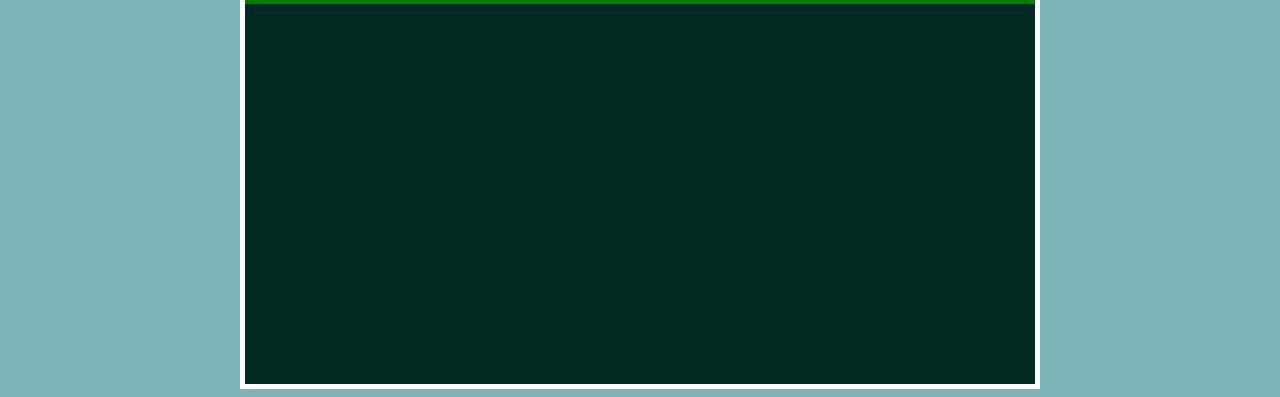
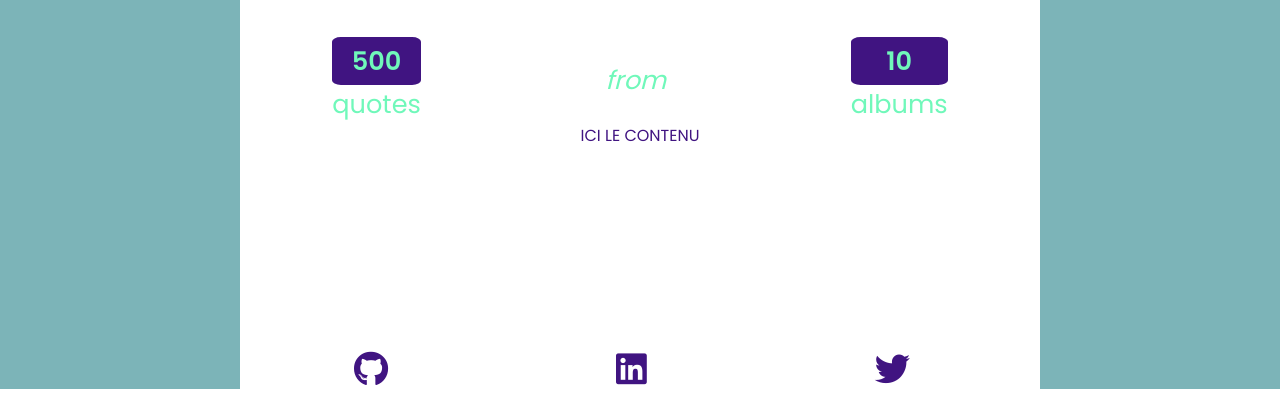
Before and after one commit to richad-m/booba-api, a Flask app: page / in a window 1280 px wide. Shown: the part 411-808 px from the top of the page. Run offline with Flask 2, Linux system fonts and the light colour scheme.

Commit message:
added css and footer

```diff
--- a/static/css/style.css
+++ b/static/css/style.css
@@ -1,3 +1,5 @@
+@import url("https://fonts.googleapis.com/css2?family=Poppins:wght@200;400;600&display=swap");
+
 :root {
   --purple: #401481;
   --green: #70f8ba;
@@ -8,6 +10,7 @@
 * {
   margin: 0;
   padding: 0;
+  font-family: Poppins;
 }
 
 .container-fluid {
@@ -17,11 +20,13 @@
   display: flex;
   align-items: center;
   justify-content: center;
+  position: relative;
+  padding-top: 1em;
 }
 
 .title-card {
-  background: var(--dark_green);
-  border: 5px solid white;
+  background: white;
+  /* border: 5px solid white; */
   width: 100vh;
   height: 100vh;
 }
@@ -39,9 +44,9 @@
   align-items: center;
 }
 
-.banner {
+/* .banner {
   border: 5px solid green;
-}
+} */
 
 .banner-main-text {
   color: white;
@@ -56,7 +61,48 @@
   color: white;
   position: absolute;
   bottom: 0;
-  color: var(--purple);
+  color: var(--dark_green);
   font-weight: bolder;
   font-size: large;
 }
+
+.presentation {
+  color: white;
+}
+
+.numbers {
+  color: var(--green);
+  display: flex;
+  justify-content: space-around;
+  align-items: center;
+  font-size: 1.6em;
+}
+
+.number {
+  border: 5px solid var(--purple);
+  background-color: var(--purple);
+  border-radius: 10%;
+  font-weight: 600;
+}
+
+.footer {
+  position: absolute;
+  bottom: 0;
+  display: flex;
+  justify-content: space-around;
+  width: 98vh;
+}
+
+.social-icons {
+  font-size: 2.2em;
+  color: var(--purple);
+}
+
+.social-icons:hover {
+  color: var(--green);
+  transition: cubic-bezier(0.075, 0.82, 0.165, 1);
+}
+
+.content {
+  color: var(--purple);
+}
--- a/templates/index.html
+++ b/templates/index.html
@@ -28,12 +28,32 @@
         <div class="banner">
           <div class="banner-image">
             <div class="banner-main-text">
-              <p>Welcome to Booba api</p>
+              <p>Booba quotes API</p>
             </div>
             <div class="banner-subtext">
-              <p>The most advanced Booba api ever developed</p>
+              <p>The most advanced Booba API ever developed</p>
             </div>
           </div>
+        </div>
+        <div class="presentation">
+          <p>TITLE</p>
+          <div class="numbers">
+            <div class="numbers-items">
+              <div class="number">500</div>
+              <div class="items">quotes</div>
+            </div>
+            <em>from</em>
+            <div class="numbers-items">
+              <div class="number">10</div>
+              <div class="items">albums</div>
+            </div>
+          </div>
+          <div class="content">ICI LE CONTENU</div>
+        </div>
+        <div class="footer">
+          <a href="#"><i class="fab fa-github social-icons"></i></a>
+          <a href="#"><i class="fab fa-linkedin social-icons"></i></a>
+          <a href="#"><i class="fab fa-twitter social-icons"></i></a>
         </div>
       </div>
     </div>
```
